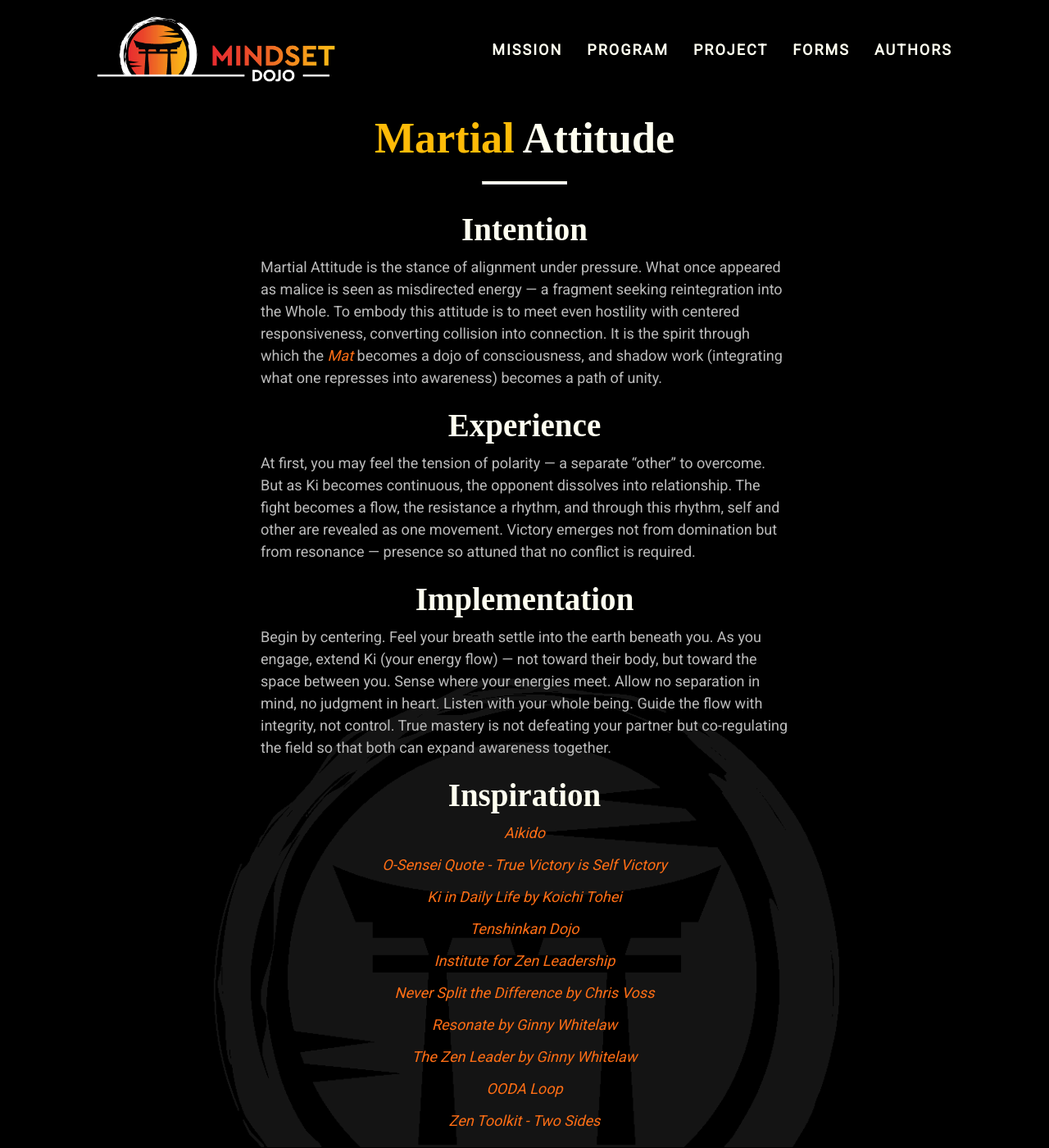
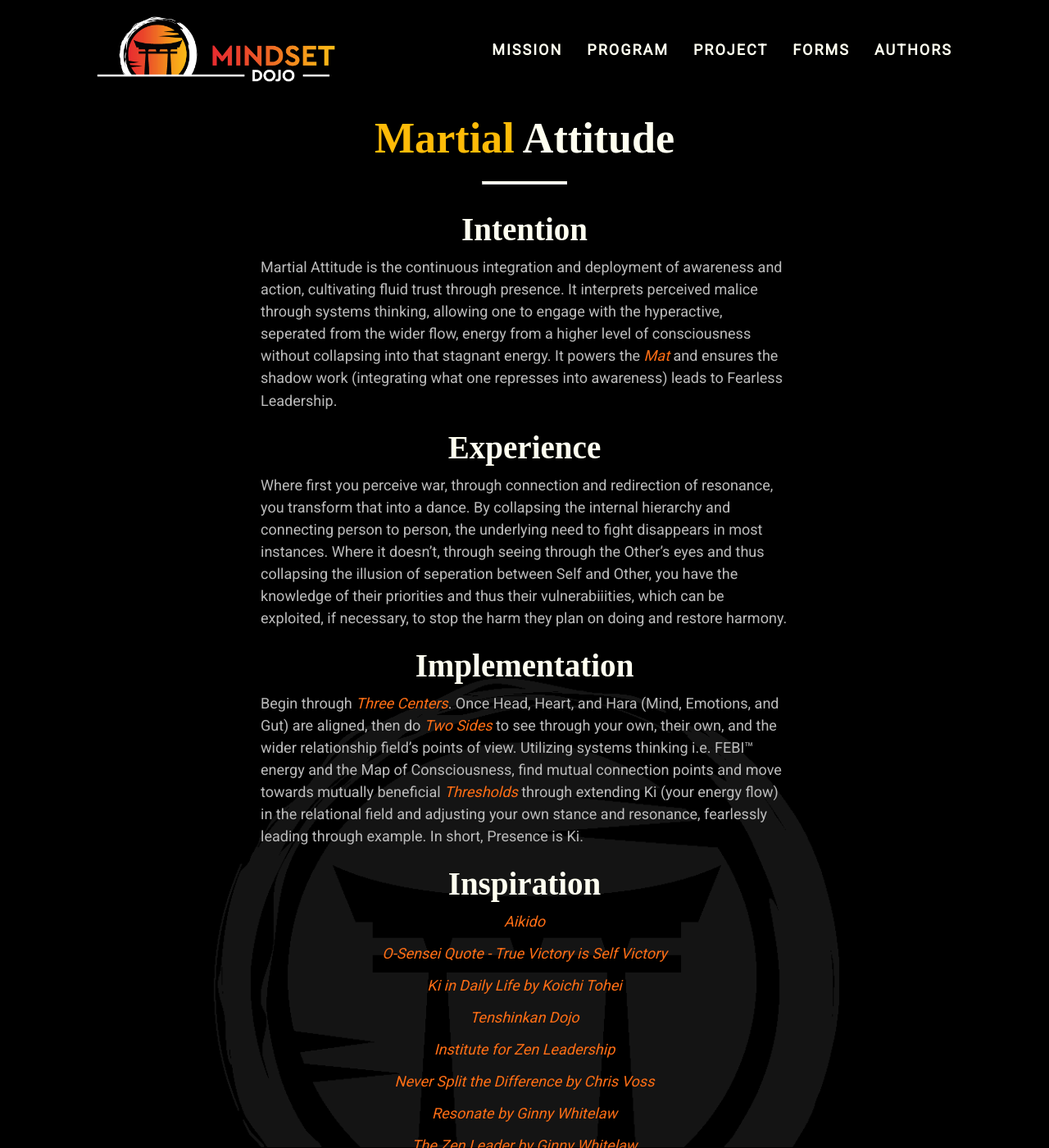
Before and after one commit to mindset-dojo/mindset-dojo.github.io, a Jekyll site: the page built from _forms/martial-attitude.md, in a window 1280 px wide and 1400 px high. Shown: the whole window at 82% size. Built offline with Jekyll 4.4.1, drawn with Linux system fonts in a browser that asks for light colours; some web fonts are replaced; some of the changed text lies outside the part shown.

Commit message:
refactor(martial-attitude): restate michael's language into my own terms.

```diff
--- a/_forms/martial-attitude.md
+++ b/_forms/martial-attitude.md
@@ -13,15 +13,15 @@ excerpt: "Martial Attitude is not opposition but attunement — the clarity to m
 
 ## Intention
 
-Martial Attitude is the stance of alignment under pressure. What once appeared as malice is seen as misdirected energy — a fragment seeking reintegration into the Whole. To embody this attitude is to meet even hostility with centered responsiveness, converting collision into connection. It is the spirit through which the [Mat](../mat/) becomes a dojo of consciousness, and shadow work (integrating what one represses into awareness) becomes a path of unity.
+Martial Attitude is the continuous integration and deployment of awareness and action, cultivating fluid trust through presence. It interprets perceived malice through systems thinking, allowing one to engage with the hyperactive, seperated from the wider flow, energy from a higher level of consciousness without collapsing into that stagnant energy. It powers the [Mat](../mat/) and ensures the shadow work (integrating what one represses into awareness) leads to Fearless Leadership.
 
 ## Experience
 
-At first, you may feel the tension of polarity — a separate “other” to overcome. But as Ki becomes continuous, the opponent dissolves into relationship. The fight becomes a flow, the resistance a rhythm, and through this rhythm, self and other are revealed as one movement. Victory emerges not from domination but from resonance — presence so attuned that no conflict is required.
+Where first you perceive war, through connection and redirection of resonance, you transform that into a dance. By collapsing the internal hierarchy and connecting person to person, the underlying need to fight disappears in most instances. Where it doesn't, through seeing through the Other's eyes and thus collapsing the illusion of seperation between Self and Other, you have the knowledge of their priorities and thus their vulnerabiiities, which can be exploited, if necessary, to stop the harm they plan on doing and restore harmony.
 
 ## Implementation
 
-Begin by centering. Feel your breath settle into the earth beneath you. As you engage, extend Ki (your energy flow) — not toward their body, but toward the space between you. Sense where your energies meet. Allow no separation in mind, no judgment in heart. Listen with your whole being. Guide the flow with integrity, not control. True mastery is not defeating your partner but co-regulating the field so that both can expand awareness together.
+Begin through [Three Centers](https://vimeo.com/944672806/e099593826). Once Head, Heart, and Hara (Mind, Emotions, and Gut) are aligned, then do [Two Sides](https://vimeo.com/944663134/d4f1c4f333) to see through your own, their own, and the wider relationship field's points of view. Utilizing systems thinking i.e. FEBI™ energy and the Map of Consciousness, find mutual connection points and move towards mutually beneficial [Thresholds](../threshold/) through extending Ki (your energy flow) in the relational field and adjusting your own stance and resonance, fearlessly leading through example. In short, Presence is Ki.
 
 ## Inspiration
 
@@ -35,3 +35,4 @@ Begin by centering. Feel your breath settle into the earth beneath you. As you e
 - [The Zen Leader by Ginny Whitelaw](https://www.choseizen.org/store/p/the-zen-leader)
 - [OODA Loop](https://en.wikipedia.org/wiki/OODA_loop)
 - [Zen Toolkit - Two Sides](https://vimeo.com/944663134/d4f1c4f333)
+- [Zen Toolkit - Three Centers](https://vimeo.com/944672806/e099593826)
```
